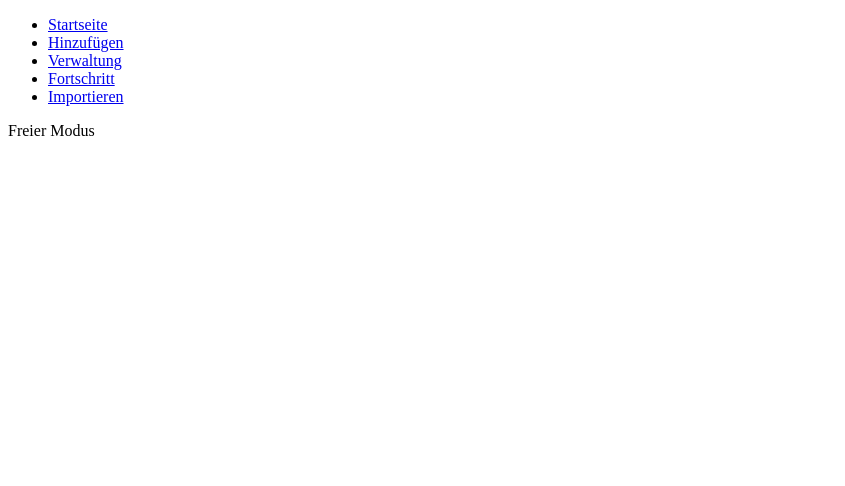
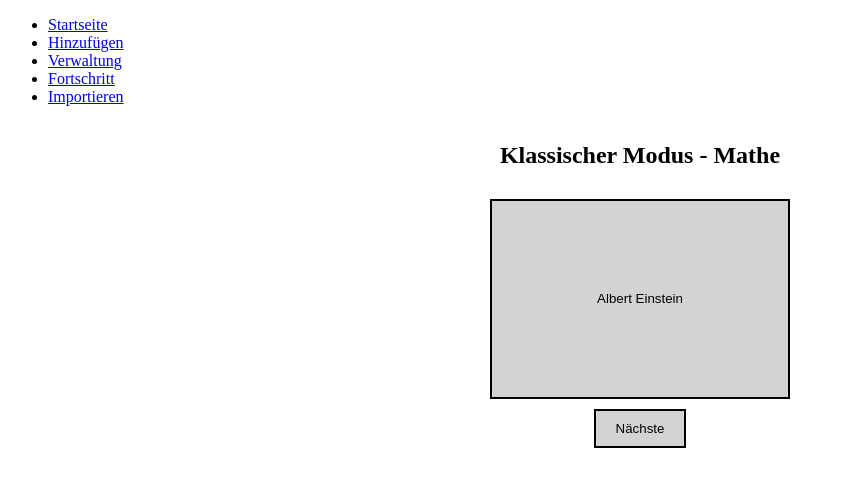
Before and after one commit to mohid-1311/Flashcards, a React (Create React App) app: page /freier-modus in a window 1280 px wide. Shown: the top 486 px of the page, without its empty margins (0-845 px from the left). Built offline with nearby package versions, Linux system fonts and the light colour scheme.

Commit message:
Erster Zwischenstand Freier Modus, benutzt noch css von Klassischer Modus

```diff
--- a/src/pages/Lernmodi/FreierModus.tsx
+++ b/src/pages/Lernmodi/FreierModus.tsx
@@ -1,7 +1,65 @@
-import React from 'react';
+import React, { useState } from 'react';
+import { getDeck } from '../../deckState'; // Überprüfe, ob der Pfad korrekt ist
+import styles from './KlassischerModus.module.css';
+
+interface Card {
+  ausdruck: string;
+  definition: string;
+}
+
+interface Deck {
+  name: string;
+  cards: Card[];
+}
+
+//
+const deckName = "Mathe"; //Deck muss übergeben werden!
+
 
 function FreierModus() {
-    return <div>Freier Modus</div>;
+  const decks: Deck[] = getDeck();
+  const selectedDeck: Deck = decks.find((deck: Deck) => deck.name === deckName) || { name: deckName, cards: [] };
+
+  const [currentIndex, setCurrentIndex] = useState<number>(0);
+  const [showDefinition, setShowDefinition] = useState<boolean>(false);
+
+  const handleNextCard = () => {
+    setShowDefinition(false);
+    if (currentIndex < selectedDeck.cards.length - 1) {
+      setCurrentIndex(currentIndex + 1);
+    } else {
+      setCurrentIndex(0); //Loop zum Anfang zurück
+    }
+  };
+
+  const handleToggleDefinition = () => {
+    setShowDefinition(!showDefinition);
+  };
+
+  return (
+    <>
+      <div className={styles.container}>
+        <h2>Klassischer Modus - {selectedDeck.name} </h2>
+        <div className={styles.deckContainer}>
+
+          {selectedDeck.cards.length > 0 && (
+
+                <button onClick={handleToggleDefinition} className={styles.card}>
+                  {showDefinition
+                    ? selectedDeck.cards[currentIndex].definition
+                    : selectedDeck.cards[currentIndex].ausdruck}
+                </button>
+
+          )}
+        </div>
+        {selectedDeck.cards.length > 0 && (
+          <div className={styles.buttonContainer}>
+            <button className={styles.button} onClick={handleNextCard}>Nächste</button>
+          </div>
+        )}
+      </div>
+    </>
+  );
 }
 
 export default FreierModus;
--- a/src/pages/Lernmodi/KlassischerModus.module.css
+++ b/src/pages/Lernmodi/KlassischerModus.module.css
@@ -13,11 +13,17 @@
 
 .button {
     padding: 10px 20px;
-
-    color: white;
+    background-color: lightgrey;
+    color: black;
     border: 2px solid black;
     cursor: pointer;
   }
+
+  .button:hover {
+    background-color: grey;
+
+  }
+
   .falsch:hover {
     background-color: rgb(228, 12, 59);
   }
```
